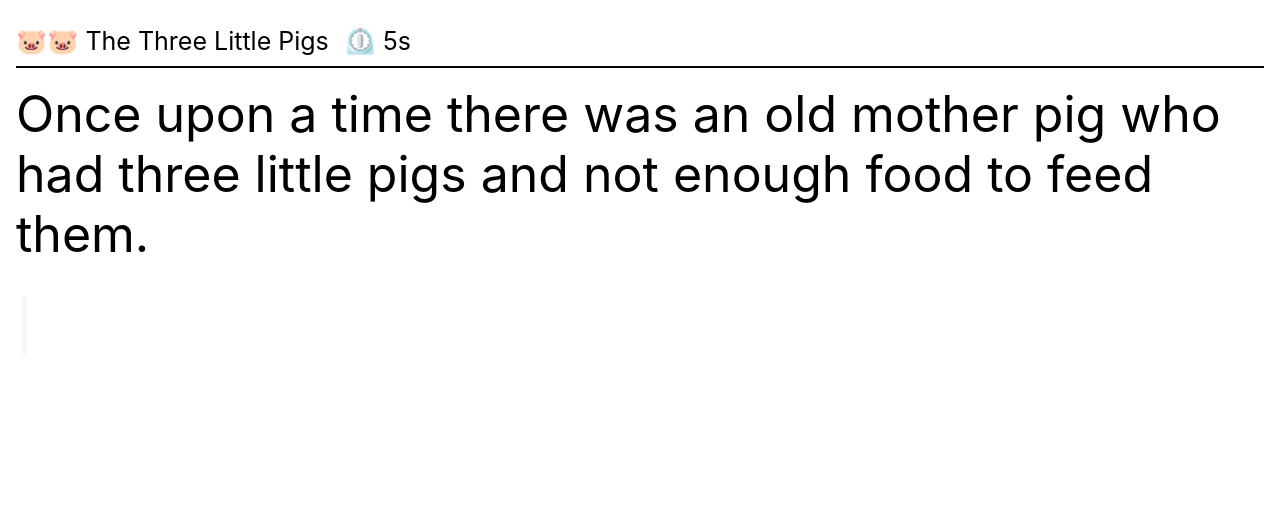
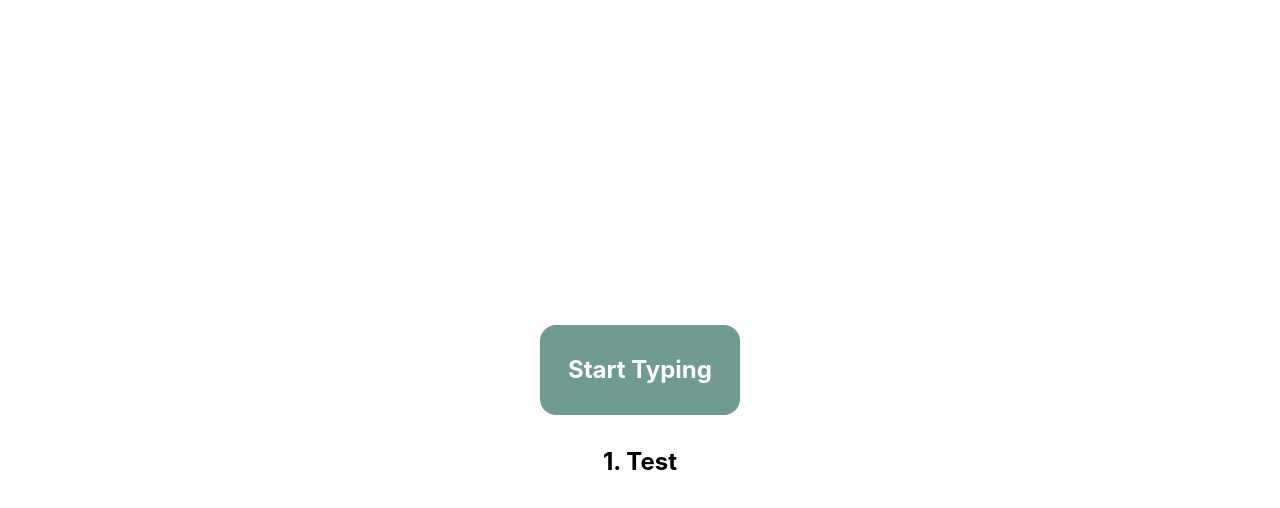
Before and after one commit to chousemath/type-the-story, a React (Create React App) app: page / in a window 1280 px wide. Shown: the top 508 px of the page. Built offline with nearby package versions, Linux system fonts and the light colour scheme.

Commit message:
feat: Add simple score system
* Add a simple score system based on localStorage

```diff
--- a/src/App.tsx
+++ b/src/App.tsx
@@ -15,24 +15,17 @@ import {
 import PropTypes from 'prop-types'
 import { validKeys } from './ValidKeys'
 import { stories } from './Data'
-enum TextColor { Highlighted='white', None='black' }
-enum TypedPart { None, Left, Middle }
-interface TypeableOption {
-  title: string;
-  data: Array<string>;
-  full: string;
-  left: string;
-  right: string;
-  middle: string;
-  part: TypedPart;
-  leftColor: TextColor;
-  middleColor: TextColor;
-  index: number;
-}
+import { GameState, StoryKeys, TextColor, TypedPart } from './Enums'
+import StartScreen from './StartScreen'
+import { StoryProfile, TypeableOption, UserProfile } from './Interfaces'
+import EndScreen from './EndScreen'
+import { formatMilliseconds } from './format'
+import { PROFILEKEY } from './config'
 const defaults: {
   typeableOption: TypeableOption
 } = {
   typeableOption: {
+    key: StoryKeys.threeLittlePigs,
     title: 'The Three Little Pigs',
     data: [],
     full: 'Hi there',
@@ -90,11 +83,18 @@ const modalStyle = {
 }
 function App () {
   const typedValue = useRef<string>()
+  const timeDiffRef = useRef<number>()
   const startTime = useRef<number>((new Date()).getTime())
   const [timeDiff, setTimeDiff] = useState<number>(0)
+  const [totalTimeDiff, setTotalTimeDiff] = useState<number>(0)
+  const [profile, setProfile] = useState<UserProfile>({})
+  const [storyProfile, setStoryProfile] = useState<StoryProfile|null>(null)
+  const [totalTimeDiffPhrase, setTotalTimeDiffPhrase] = useState<string>('')
   const [modalOpen, setModalOpen] = useState(false)
+  const [gameState, setGameState] = useState(GameState.StartScreen)
   const [story, setStory] = useState<TypeableOption>({
     ...defaults.typeableOption,
+    key: stories[0].key,
     title: stories[0].title,
     data: stories[0].story,
     full: stories[0].story[0],
@@ -106,8 +106,27 @@ function App () {
     setTimeDiff(0)
   }
   useEffect(() => {
+    console.log(profile)
+  }, [profile])
+  useEffect(() => {
+    if (storyProfile) setGameState(GameState.EndScreen)
+  }, [storyProfile])
+  useEffect(() => {
+    if (gameState === GameState.StartScreen || gameState === GameState.Playing) {
+      timeDiffRef.current = 0
+      setTotalTimeDiff(0)
+      resetTimer()
+      setStoryProfile(null)
+    } else if (gameState === GameState.EndScreen) {
+      resetTimer()
+      setTotalTimeDiff(0)
+    }
+  }, [gameState])
+  useEffect(() => {
+    const _profile = localStorage.getItem(PROFILEKEY)
+    setProfile(_profile ? JSON.parse(_profile) : {})
+
     const handleKeyDown = (event: KeyboardEvent) => {
-      console.log(event.key)
       if (!(event.key in validKeys)) return
       setTyped(prev => {
         let newTyped = ''
@@ -132,12 +151,31 @@ function App () {
     }
   }, [])
   useEffect(() => {
+    setTotalTimeDiffPhrase(formatMilliseconds(totalTimeDiff))
+  }, [totalTimeDiff])
+  useEffect(() => {
     setStory(prev => {
       if (typed === prev.full) {
+        const diff = totalTimeDiff + timeDiff
+        timeDiffRef.current = diff
+        setTotalTimeDiff(diff)
         resetTimer()
+        // joseph
         let newIndex = prev.index + 1
         if (newIndex >= story.data.length) {
           newIndex = 0
+          setProfile(prev => {
+            const _profile: StoryProfile = prev[story.key] || { bestTime: -1, lastTime: -1, worstTime: -1 }
+            const t = timeDiffRef.current || 0
+            _profile.lastTime = t
+            _profile.bestTime = _profile.bestTime === -1 ? t : Math.min(_profile.bestTime, t)
+            _profile.worstTime = _profile.worstTime === -1 ? t : Math.max(_profile.worstTime, t)
+            setStoryProfile(_profile)
+            timeDiffRef.current = 0
+            const newProfile = { ...prev, [story.key]: _profile }
+            localStorage.setItem(PROFILEKEY, JSON.stringify(newProfile))
+            return newProfile
+          })
         }
         setTyped('')
         return {
@@ -164,7 +202,6 @@ function App () {
         }
       }
       const start = prev.full.indexOf(typed)
-      console.log(`start: ${start}`)
       let part = TypedPart.None
       if (start === -1) {
         return {
@@ -209,12 +246,28 @@ function App () {
   }, [typed])
   const onAfterModalOpen = () => {}
   const onRequestModalClose = () => setModalOpen(false)
-  return (
+  let mainUI = null
+  if (gameState === GameState.StartScreen) {
+    mainUI = (
+      <StartScreen
+        setGameState={setGameState}
+        setModalOpen={setModalOpen}
+        story={story}
+        />
+    )
+  } else if (gameState === GameState.EndScreen) {
+    mainUI = (
+      <EndScreen
+        setGameState={setGameState}
+        storyProfile={storyProfile || null} />
+    )
+  } else {
+    mainUI = (
       <>
         <ContainerAll>
           <ContainerMain>
             <ContainerTitle>
-            <span style={{ cursor: 'pointer' }} onClick={() => setModalOpen(true)}>{story.title}</span> <span style={{ marginLeft: '16px', cursor: 'pointer' }} onClick={resetTimer}>⏲️ {Math.round(timeDiff / 1000)}s</span>
+              <span style={{ cursor: 'pointer' }} onClick={() => setModalOpen(true)}>{story.title}</span> <span style={{ marginLeft: '16px', cursor: 'pointer' }} onClick={resetTimer}>⏲️ {Math.round(timeDiff / 1000)}s</span><span style={{ marginLeft: '32px' }} >Total Time: {totalTimeDiffPhrase}</span><span style={{ marginLeft: '32px', cursor: 'pointer' }} onClick={() => setGameState(GameState.StartScreen)}>RESTART</span>
             </ContainerTitle>
             <Divider1/>
             <ContainerStory><TypeableOptionGroup typeableOption={story}/></ContainerStory>
@@ -223,6 +276,12 @@ function App () {
             </ContainerTyping>
           </ContainerMain>
         </ContainerAll>
+      </>
+    )
+  }
+  return (
+    <>
+      {mainUI}
       <Modal
         isOpen={modalOpen}
         onAfterOpen={onAfterModalOpen}
@@ -237,8 +296,10 @@ function App () {
               <StoryOption key={`story-${index}`}>
                 <StoryOptionText onClick={() => {
                   resetTimer()
+                  console.log(s)
                   setStory({
                     ...defaults.typeableOption,
+                    key: s.key,
                     title: s.title,
                     data: s.story,
                     full: s.story[0],
--- a/src/Data.ts
+++ b/src/Data.ts
@@ -1,3 +1,20 @@
+import { StoryKeys } from './Enums'
+
+const testStory: Array<string> = [
+  'once',
+  'upon',
+  'time'
+]
+const testStory2: Array<string> = [
+  'the',
+  'world',
+  'once'
+]
+const testStory3: Array<string> = [
+  'whale',
+  'horse',
+  'dog'
+]
 const owlGrasshopper: Array<string> = [
   'The Owl always takes her sleep during the day.',
   'Then after sundown, when the rosy light fades from the sky and the shadows rise slowly through the wood, out she comes ruffling and blinking from the old hollow tree.',
@@ -171,18 +188,22 @@ const threeLittlePigs: Array<string> = [
   'So the little piggy put on the cover again, boiled the wolf up, and the three little pigs ate him for supper.'
 ]
 interface Story {
+  key: StoryKeys;
   title: string;
   story: Array<string>;
 }
 const stories: Array<Story> = [
-  { title: '🐷🐷 The Three Little Pigs', story: threeLittlePigs },
-  { title: '🐸🐂 The Frog and the Ox', story: frogOx },
-  { title: '🔔🐈 Belling the Cat', story: bellingCat },
-  { title: '🐁🐀 The Town Mouse & the Country Mouse', story: townMouse },
-  { title: '🦊🍇 The Fox & the Grapes', story: foxGrapes },
-  { title: '🐺🦢 The Wolf & the Crane', story: wolfCrane },
-  { title: '🦁🐁 The Lion & the Mouse', story: lionMouse },
-  { title: '🪰🐂 The Gnat & the Bull', story: gnatBull },
-  { title: '🦉🦗 The Owl & the Grasshopper', story: owlGrasshopper }
+  { key: StoryKeys.testStory, title: '1. Test', story: testStory },
+  { key: StoryKeys.testStory2, title: '2. Test2', story: testStory2 },
+  { key: StoryKeys.testStory3, title: '3. Test3', story: testStory3 },
+  { key: StoryKeys.threeLittlePigs, title: '🐷🐷 The Three Little Pigs', story: threeLittlePigs },
+  { key: StoryKeys.frogOx, title: '🐸🐂 The Frog and the Ox', story: frogOx },
+  { key: StoryKeys.bellingCat, title: '🔔🐈 Belling the Cat', story: bellingCat },
+  { key: StoryKeys.townMouse, title: '🐁🐀 The Town Mouse & the Country Mouse', story: townMouse },
+  { key: StoryKeys.foxGrapes, title: '🦊🍇 The Fox & the Grapes', story: foxGrapes },
+  { key: StoryKeys.wolfCrane, title: '🐺🦢 The Wolf & the Crane', story: wolfCrane },
+  { key: StoryKeys.lionMouse, title: '🦁🐁 The Lion & the Mouse', story: lionMouse },
+  { key: StoryKeys.gnatBull, title: '🪰🐂 The Gnat & the Bull', story: gnatBull },
+  { key: StoryKeys.owlGrasshopper, title: '🦉🦗 The Owl & the Grasshopper', story: owlGrasshopper }
 ]
 export { stories }
--- /dev/null
+++ b/src/EndScreen.tsx
@@ -0,0 +1,45 @@
+import React from 'react'
+import { GameState } from './Enums'
+import { formatMilliseconds } from './format'
+import { StoryProfile } from './Interfaces'
+interface Props {
+    storyProfile: StoryProfile|null;
+    setGameState: (newGameState: GameState) => void,
+}
+const EndScreen: React.FC<Props> = ({
+  storyProfile,
+  setGameState
+}) => {
+  const info = {
+    bestTime: formatMilliseconds(storyProfile?.bestTime || 0),
+    lastTime: formatMilliseconds(storyProfile?.lastTime || 0),
+    worstTime: formatMilliseconds(storyProfile?.worstTime || 0)
+  }
+  return (
+      <div style={{
+        width: '100vw',
+        height: '100vh',
+        display: 'flex',
+        justifyContent: 'center',
+        alignItems: 'center'
+      }}>
+          <div>
+            <h1>The End</h1>
+            <h3>Your last time: {info.lastTime}</h3>
+            <h3>Your best time: {info.bestTime}</h3>
+            <h3>Your worst time: {info.worstTime}</h3>
+            <h3
+                style={{
+                  color: 'green',
+                  fontWeight: 'bold',
+                  cursor: 'pointer',
+                  marginTop: '32px'
+                }}
+                onClick={() => setGameState(GameState.StartScreen)}
+            >Go back to the start screen</h3>
+          </div>
+      </div>
+  )
+}
+
+export default EndScreen
--- /dev/null
+++ b/src/Enums.ts
@@ -0,0 +1,21 @@
+export enum GameState {
+    StartScreen = 1,
+    Playing = 2,
+    EndScreen,
+}
+export enum TextColor { Highlighted='white', None='black' }
+export enum TypedPart { None, Left, Middle }
+export enum StoryKeys {
+ testStory = 'testStory',
+ testStory2 = 'testStory2',
+ testStory3 = 'testStory3',
+ threeLittlePigs = 'threeLittlePigs',
+ frogOx = 'frogOx',
+ bellingCat = 'bellingCat',
+ townMouse = 'townMouse',
+ foxGrapes = 'foxGrapes',
+ wolfCrane = 'wolfCrane',
+ lionMouse = 'lionMouse',
+ gnatBull = 'gnatBull',
+ owlGrasshopper = 'owlGrasshopper',
+}
--- /dev/null
+++ b/src/Interfaces.ts
@@ -0,0 +1,35 @@
+import { StoryKeys, TextColor, TypedPart } from './Enums'
+
+export interface TypeableOption {
+    key: StoryKeys;
+  title: string;
+  data: Array<string>;
+  full: string;
+  left: string;
+  right: string;
+  middle: string;
+  part: TypedPart;
+  leftColor: TextColor;
+  middleColor: TextColor;
+  index: number;
+}
+
+export interface StoryProfile {
+    lastTime: number;
+    bestTime: number;
+    worstTime: number;
+}
+export interface UserProfile {
+    [StoryKeys.testStory]?: StoryProfile;
+    [StoryKeys.testStory2]?: StoryProfile;
+    [StoryKeys.testStory3]?: StoryProfile;
+    [StoryKeys.threeLittlePigs]?: StoryProfile;
+    [StoryKeys.frogOx]?: StoryProfile;
+    [StoryKeys.bellingCat]?: StoryProfile;
+    [StoryKeys.townMouse]?: StoryProfile;
+    [StoryKeys.foxGrapes]?: StoryProfile;
+    [StoryKeys.wolfCrane]?: StoryProfile;
+    [StoryKeys.lionMouse]?: StoryProfile;
+    [StoryKeys.gnatBull]?: StoryProfile;
+    [StoryKeys.owlGrasshopper]?: StoryProfile;
+}
--- /dev/null
+++ b/src/StartScreen.tsx
@@ -0,0 +1,63 @@
+import React from 'react'
+import { GameState } from './Enums'
+import { TypeableOption } from './Interfaces'
+const StartScreen: React.FC<{
+    setGameState: (newGameState: GameState) => void,
+    setModalOpen: (open: boolean) => void,
+    story: TypeableOption
+}> = ({ setGameState, setModalOpen, story }) => {
+  return (
+      <div style={{
+        width: '100vw',
+        height: '100vh',
+        display: 'flex',
+        flexDirection: 'column'
+      }}>
+          <div style={{ flexGrow: 1 }}/>
+          <div style={{
+            width: '100vw',
+            display: 'flex',
+            justifyContent: 'center',
+            alignItems: 'center'
+          }}>
+            <div
+            onClick={() => setGameState(GameState.Playing)}
+            style={{
+              borderRadius: '16px',
+              cursor: 'pointer',
+              width: '200px',
+              height: '90px',
+              display: 'flex',
+              justifyContent: 'center',
+              alignItems: 'center',
+              backgroundColor: '#6f9b91',
+              color: 'white',
+              fontWeight: 'bold',
+              fontSize: '24px'
+            }}>Start Typing</div>
+          </div>
+          <div style={{
+            width: '100vw',
+            display: 'flex',
+            justifyContent: 'center',
+            alignItems: 'center',
+            marginTop: '32px'
+          }}>
+            <div
+            onClick={() => setModalOpen(true)}
+            style={{
+              cursor: 'pointer',
+              display: 'flex',
+              justifyContent: 'center',
+              alignItems: 'center',
+              color: 'black',
+              fontWeight: 'bold',
+              fontSize: '24px'
+            }}>{story.title}</div>
+          </div>
+          <div style={{ flexGrow: 1 }}/>
+      </div>
+  )
+}
+
+export default StartScreen
--- /dev/null
+++ b/src/config.ts
@@ -0,0 +1,5 @@
+const PROFILEKEY = 'word-game-user-profile'
+
+export {
+  PROFILEKEY
+}
--- /dev/null
+++ b/src/format.ts
@@ -0,0 +1,11 @@
+const formatMilliseconds = (ms: number): string => {
+  let seconds = Math.round(ms / 1000)
+  if (seconds < 60) return `${seconds}s`
+  const minutes = Math.floor(seconds / 60)
+  seconds = seconds - 60 * minutes
+  return `${minutes}m ${seconds}s`
+}
+
+export {
+  formatMilliseconds
+}
```
Lines whose indentation alone changed are shown as unchanged.
